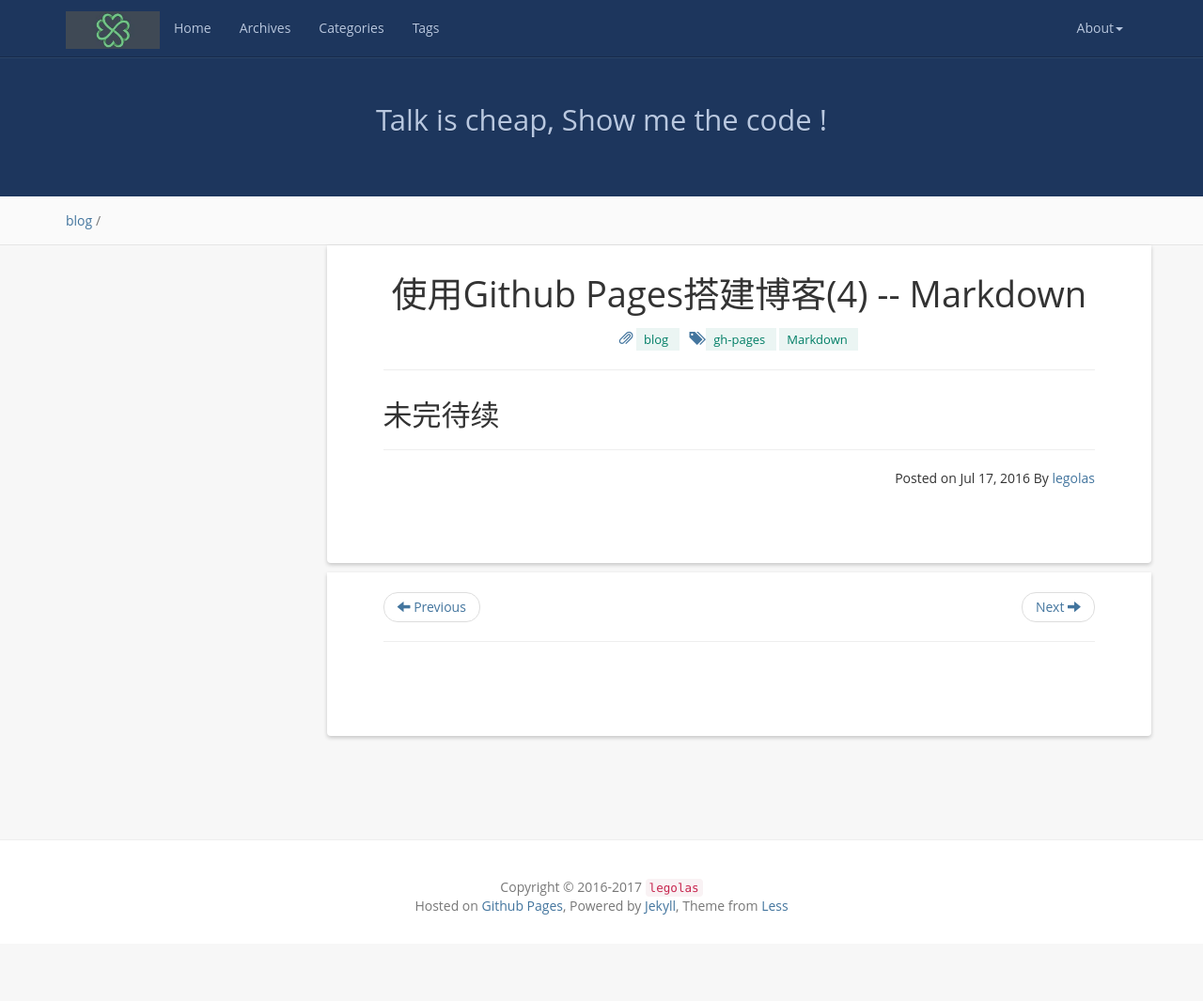
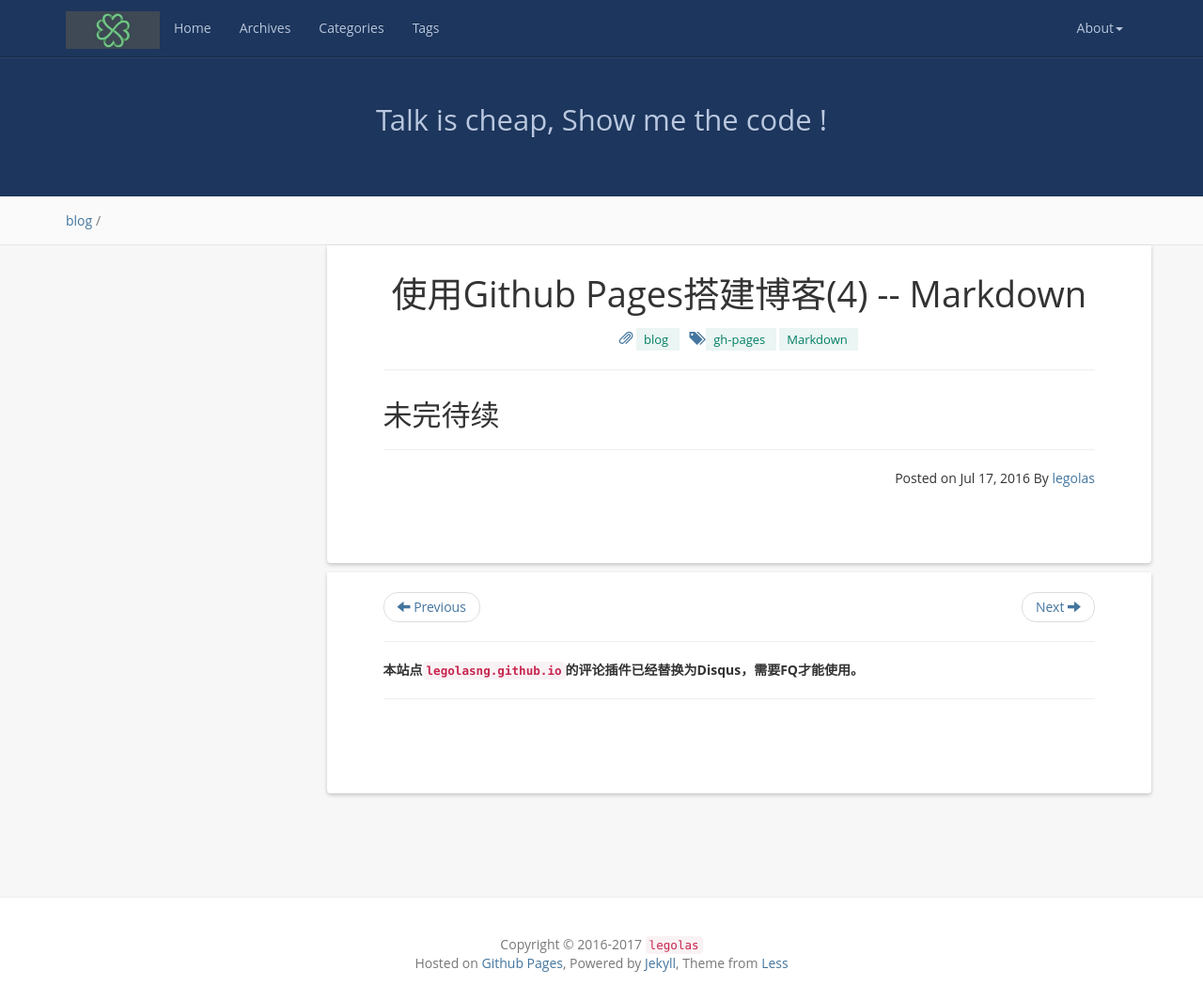
Before and after one commit to legolasNg/legolasNg.github.io, a Jekyll site: the page built from _posts/2016-07-18-blog-on-github-pages-4.md, in a window 1280 px wide and 1065 px high. Shown: the whole window at 94% size. Built offline with Jekyll 4.4.1, drawn with Linux system fonts in a browser that asks for light colours; nearby versions of some CDN libraries; library files that are not in the unit come from our copies; comment, search, counter and statistics services are not loaded.

Commit message:
[fix] 修改评论插件提示

```diff
--- a/_layouts/post.html
+++ b/_layouts/post.html
@@ -61,6 +61,8 @@ layout: default
                     </li>
                 </ul>
                 <hr>
+                    <p><strong>本站点<code class="highlighter-rouge">legolasng.github.io</code>的评论插件已经替换为Disqus，需要FQ才能使用。</strong></p>
+                <hr>
                 <article class="post-content">
                     <div class="wrapper">
                         {% include extention/comments %}
```
Also changed, not shown: _posts/2017-05-06-shadowsocks-tutorial.md (+0 -5 lines).
